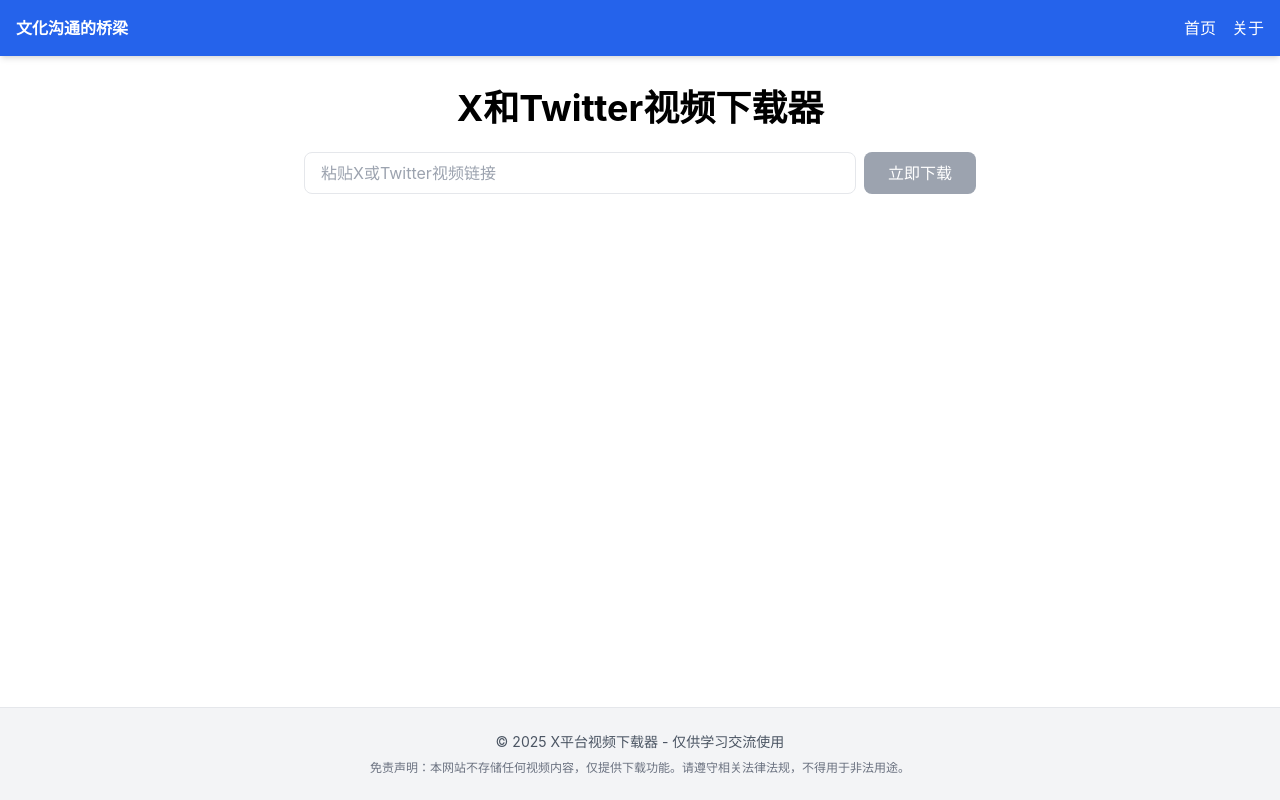
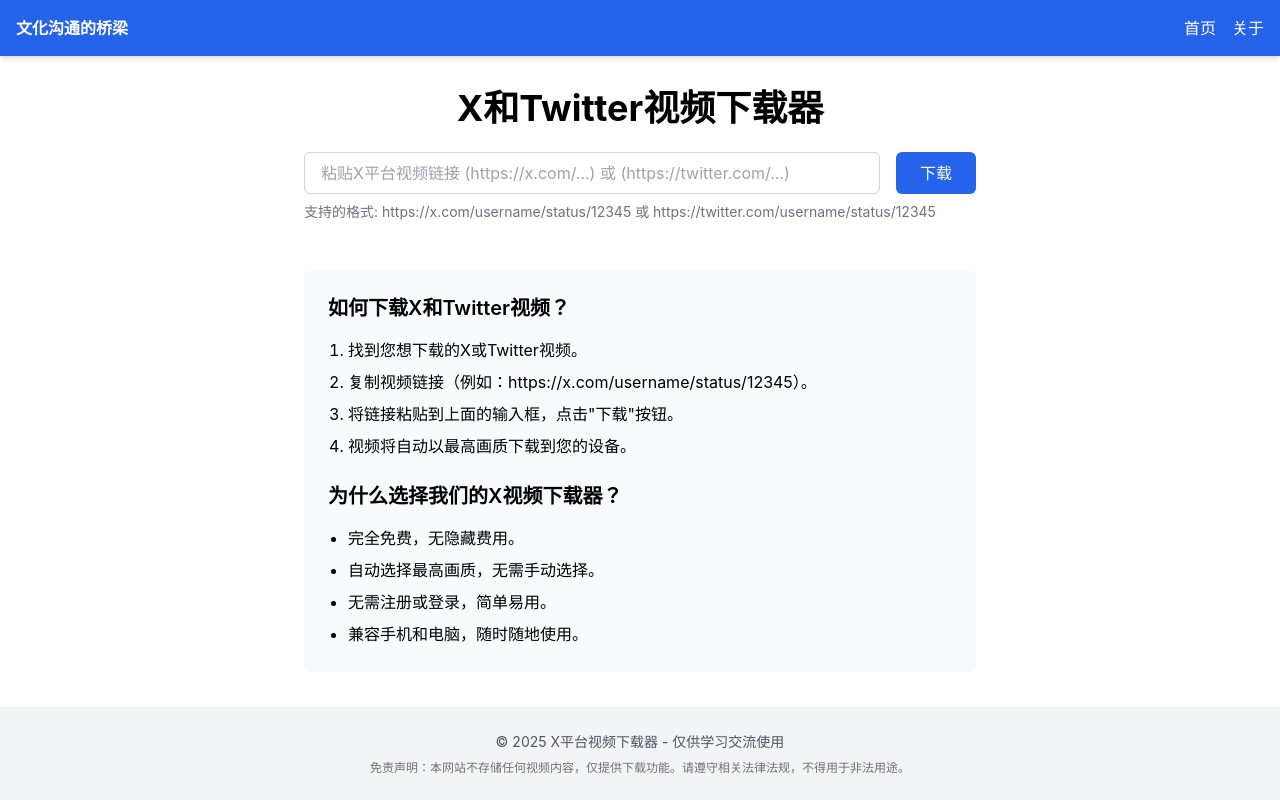
Before and after one commit to ShawWoods/x-video-download.com, a Next.js app: page / in a window 1280 px wide. Built offline with nearby package versions, Linux system fonts and the light colour scheme; a web font is replaced by a local one.

Commit message:
Update page.tsx

```diff
--- a/app/page.tsx
+++ b/app/page.tsx
@@ -2,29 +2,28 @@
 import { useState } from 'react';
 import Head from 'next/head';
 import Header from './components/header';
+import DownloadForm from './components/DownloadForm';
 import Footer from './components/footer';
 
 interface VideoData {
   url: string;
   title?: string;
   thumbnail?: string;
-  highestQualityUrl?: string;
+  formats?: { quality: string; url: string }[];
 }
 
 export default function Home() {
-  const [videoUrl, setVideoUrl] = useState('');
   const [loading, setLoading] = useState(false);
   const [error, setError] = useState<string | null>(null);
+  const [downloadSuccess, setDownloadSuccess] = useState(false);
 
-  const handleDownload = async (e: React.FormEvent) => {
-    e.preventDefault();
-    if (!videoUrl) return;
-
+  const handleDownload = async (url: string) => {
     setLoading(true);
     setError(null);
+    setDownloadSuccess(false);
 
     try {
-      const response = await fetch(`/api/downloader?url=${encodeURIComponent(videoUrl)}`, {
+      const response = await fetch(`/api/downloader?url=${encodeURIComponent(url)}`, {
         method: 'GET',
       });
 
@@ -35,16 +34,19 @@
       }
 
       const data: VideoData = await response.json();
-      if (data.highestQualityUrl) {
-        // Trigger automatic download
-        const link = document.createElement('a');
-        link.href = data.highestQualityUrl;
-        link.download = data.title || 'video.mp4';
-        document.body.appendChild(link);
-        link.click();
-        document.body.removeChild(link);
+
+      // 直接下载最高质量的视频
+      if (data.url) {
+        // 创建一个隐藏的a标签来触发下载
+        const downloadLink = document.createElement('a');
+        downloadLink.href = data.url;
+        downloadLink.download = data.title || 'x-video.mp4';
+        document.body.appendChild(downloadLink);
+        downloadLink.click();
+        document.body.removeChild(downloadLink);
+        setDownloadSuccess(true);
       } else {
-        throw new Error('未找到可下载的视频');
+        throw new Error('未找到可下载的视频链接');
       }
     } catch (err) {
       setError((err as Error).message);
@@ -57,14 +59,14 @@
     <div className="min-h-screen flex flex-col">
       <Head>
         <title>X视频下载器 - 免费下载Twitter和X平台视频</title>
-        <meta name="description" content="快速、免费下载X和Twitter视频，自动选择最高画质。只需粘贴链接，即可保存您喜爱的视频内容到本地。" />
+        <meta name="description" content="快速、免费下载X和Twitter视频，支持高清画质。只需粘贴链接，即可保存您喜爱的视频内容到本地。" />
         <meta name="keywords" content="X视频下载, Twitter视频下载, 下载X视频, 免费视频下载器, X平台视频保存" />
         <meta name="robots" content="index, follow" />
         <meta name="viewport" content="width=device-width, initial-scale=1.0" />
         <meta charSet="UTF-8" />
         <link rel="icon" href="/logo.jpg" />
         <meta property="og:title" content="X视频下载器 - 免费下载Twitter和X视频" />
-        <meta property="og:description" content="轻松下载X和Twitter平台的视频，自动高清画质，快来试试吧！" />
+        <meta property="og:description" content="轻松下载X和Twitter平台的视频，支持高清画质，快来试试吧！" />
         <meta property="og:type" content="website" />
         <meta property="og:url" content="https://yourwebsite.com" />
         <meta property="og:image" content="/og-image.jpg" />
@@ -75,42 +77,33 @@
           <h1 className="text-3xl md:text-4xl font-bold text-center mb-6">
             X和Twitter视频下载器
           </h1>
-          <form onSubmit={handleDownload} className="mb-6">
-            <div className="flex flex-col sm:flex-row gap-2">
-              <input
-                type="text"
-                value={videoUrl}
-                onChange={(e) => setVideoUrl(e.target.value)}
-                placeholder="粘贴X或Twitter视频链接"
-                className="flex-grow px-4 py-2 border rounded-lg focus:outline-none focus:ring-2 focus:ring-blue-500"
-                disabled={loading}
-              />
-              <button
-                type="submit"
-                disabled={loading || !videoUrl}
-                className={`px-6 py-2 bg-blue-600 text-white rounded-lg hover:bg-blue-700 disabled:bg-gray-400 disabled:cursor-not-allowed ${loading ? 'opacity-50' : ''}`}
-              >
-                {loading ? '下载中...' : '立即下载'}
-              </button>
-            </div>
-          </form>
+          <DownloadForm onSubmit={handleDownload} loading={loading} />
+
           {error && (
             <div className="bg-red-100 border border-red-400 text-red-700 px-4 py-3 rounded mt-6" role="alert">
               <p>{error}</p>
             </div>
           )}
-          <section className="hidden">
-            <h2>如何下载X和Twitter视频？</h2>
-            <ol>
+
+          {downloadSuccess && (
+            <div className="bg-green-100 border border-green-400 text-green-700 px-4 py-3 rounded mt-6" role="alert">
+              <p>下载已开始！如果下载没有自动开始，请检查您的浏览器设置。</p>
+            </div>
+          )}
+
+          <section className="mt-12 bg-gray-50 p-6 rounded-lg shadow-sm">
+            <h2 className="text-xl font-semibold mb-4">如何下载X和Twitter视频？</h2>
+            <ol className="list-decimal pl-5 space-y-2">
               <li>找到您想下载的X或Twitter视频。</li>
               <li>复制视频链接（例如：https://x.com/username/status/12345）。</li>
-              <li>将链接粘贴到上面的输入框，点击“立即下载”。</li>
+              <li>将链接粘贴到上面的输入框，点击"下载"按钮。</li>
               <li>视频将自动以最高画质下载到您的设备。</li>
             </ol>
-            <h2>为什么选择我们的X视频下载器？</h2>
-            <ul>
+
+            <h2 className="text-xl font-semibold mt-6 mb-4">为什么选择我们的X视频下载器？</h2>
+            <ul className="list-disc pl-5 space-y-2">
               <li>完全免费，无隐藏费用。</li>
-              <li>自动选择最高画质，省时省力。</li>
+              <li>自动选择最高画质，无需手动选择。</li>
               <li>无需注册或登录，简单易用。</li>
               <li>兼容手机和电脑，随时随地使用。</li>
             </ul>
```
